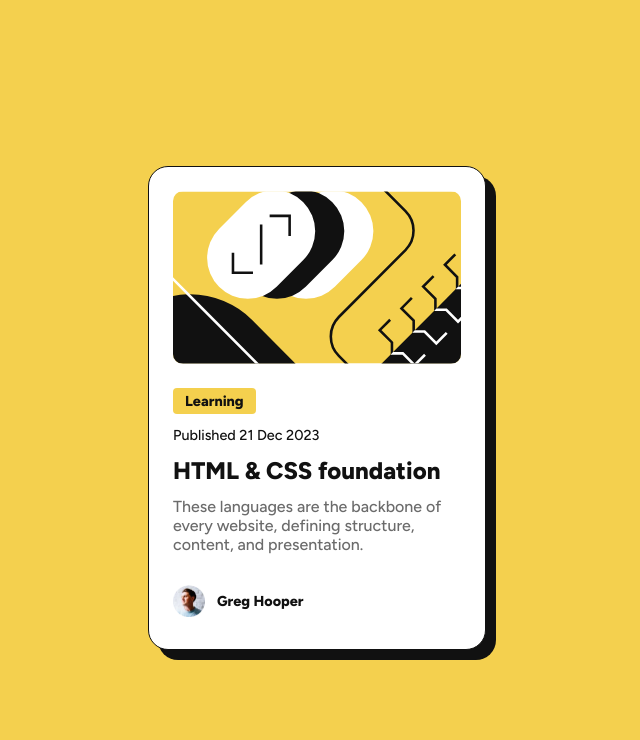
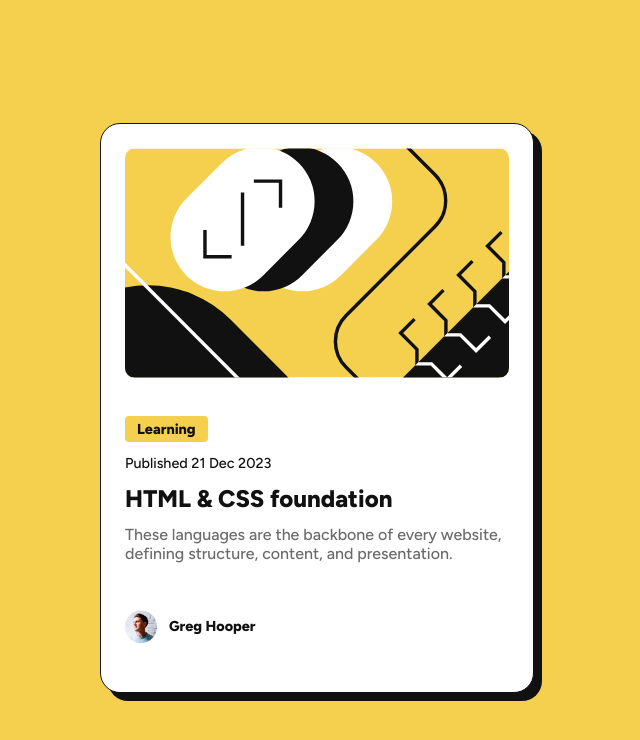
Before and after one commit to devHunt-M/blog-preview-card.github.io, a plain HTML site: page index.html in a window 1280 px wide. Shown: the whole page, without its empty margins (323-963 px from the left). Drawn offline with Linux system fonts and the light colour scheme.

Commit message:
Add files via upload

```diff
--- a/style.css
+++ b/style.css
@@ -8,16 +8,22 @@ main {
     display: flex;
     justify-content: center;
     align-items: center;
-    min-height: 100svh;
+    min-height: 100vh;
 }
 
 #card {
-    max-width: 18rem;
+    /* max-width: 18rem; */
+    width: 384px;
+    height: 520px;
     padding: 24px;
     background-color: #ffffff;
     border: 1px solid #111111;
     border-radius: 20px;
-    box-shadow: 10px 10px #111111;
+    box-shadow: 8px 8px #111111;
+
+    display: flex;
+    margin: auto;
+    flex-direction: column;
 }
 
 .blog_image {
```
